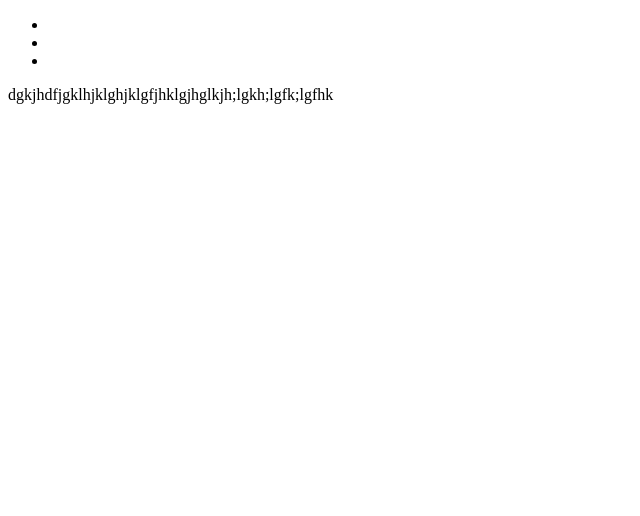
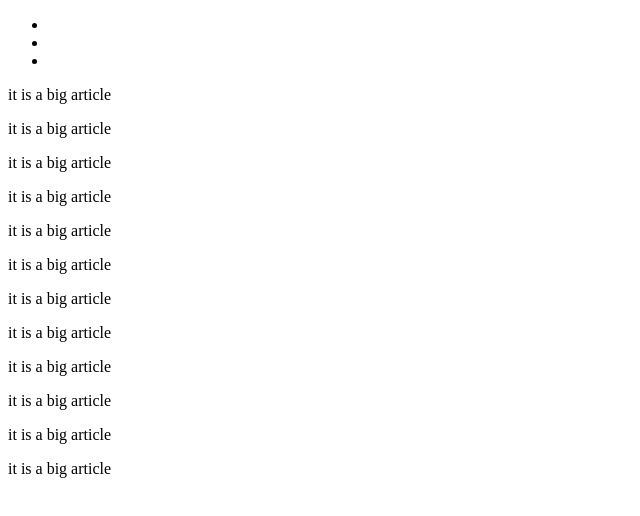
Before and after one commit to TarasovArtem/Pug, a plain HTML site: page develop/templates/index.html in a window 1280 px wide. Shown: the whole page, without its empty margins (0-640 px from the left). Drawn offline with Linux system fonts and the light colour scheme.

Commit message:
add index.js, template

```diff
--- a/develop/templates/index.html
+++ b/develop/templates/index.html
@@ -17,7 +17,22 @@
         </div>
     </section>
     <article>
-        <p>dgkjhdfjgklhjklghjklgfjhklgjhglkjh;lgkh;lgfk;lgfhk</p>
+        <p>it is a big article</p>
+        <p>it is a big article</p>
+        <p>it is a big article</p>
+        <p>it is a big article</p>
+    </article>
+    <article>
+        <p>it is a big article</p>
+        <p>it is a big article</p>
+        <p>it is a big article</p>
+        <p>it is a big article</p>
+    </article>
+    <article>
+        <p>it is a big article</p>
+        <p>it is a big article</p>
+        <p>it is a big article</p>
+        <p>it is a big article</p>
     </article>
 </body>
 </html>
```
Also changed, not shown: develop/templates/template_3.html (added, +38 -0 lines), develop/templates/index.js (added).
